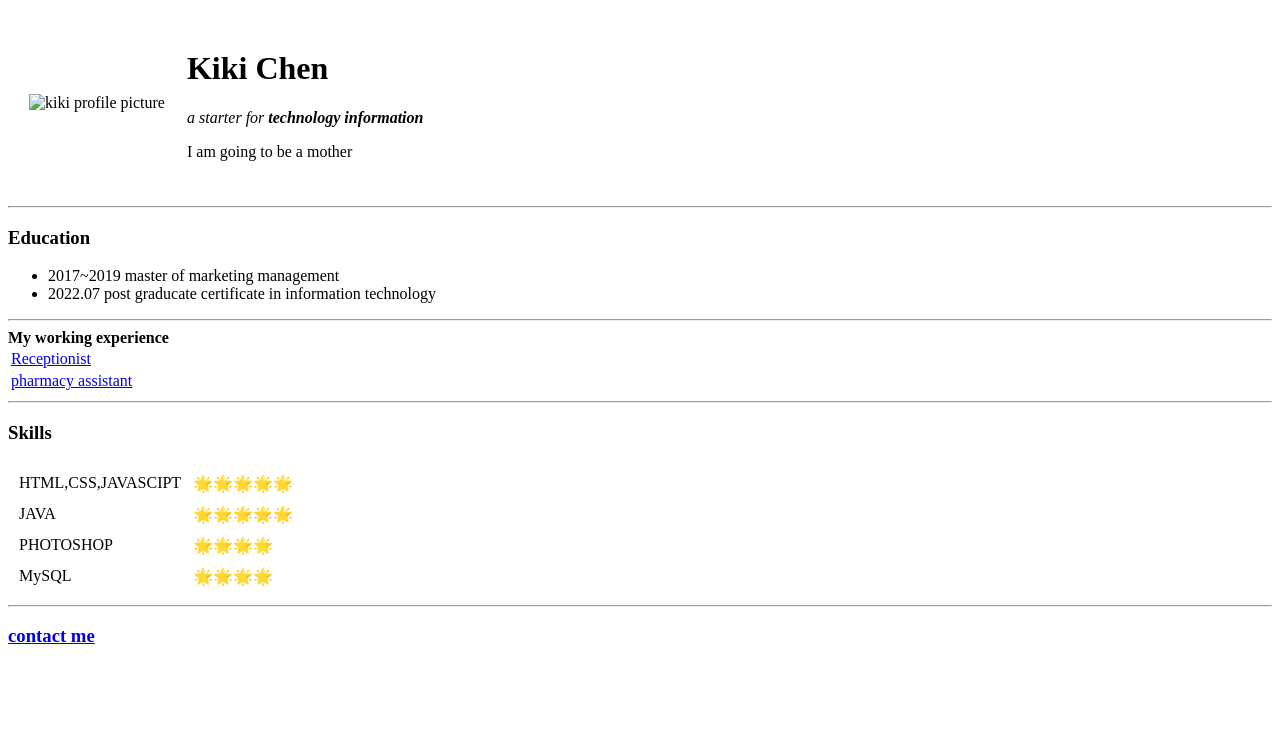
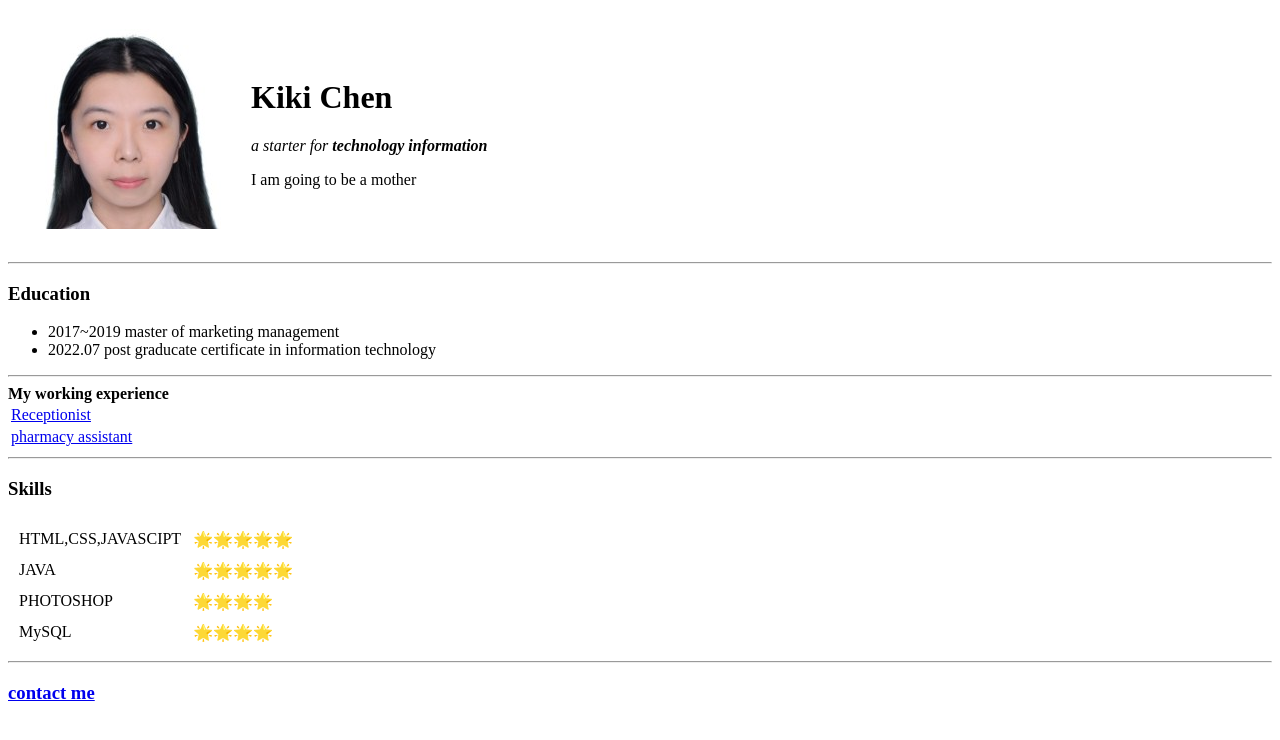
Before and after one commit to kikichen77/cv, a plain HTML site: page index.html in a window 1280 px wide. Drawn offline with Linux system fonts and the light colour scheme.

Commit message:
Update index.html

```diff
--- a/index.html
+++ b/index.html
@@ -9,7 +9,7 @@
 <body>
   <table cellspacing="20">
     <tr>
-      <td><img src="image/kiki.jpg" alt="kiki profile picture"></td>
+      <td><img src="kiki.jpg" alt="kiki profile picture"></td>
       <td>
         <h1>Kiki Chen</h1>
         <p><em>a starter for <strong>technology information</strong></em></p>
```
